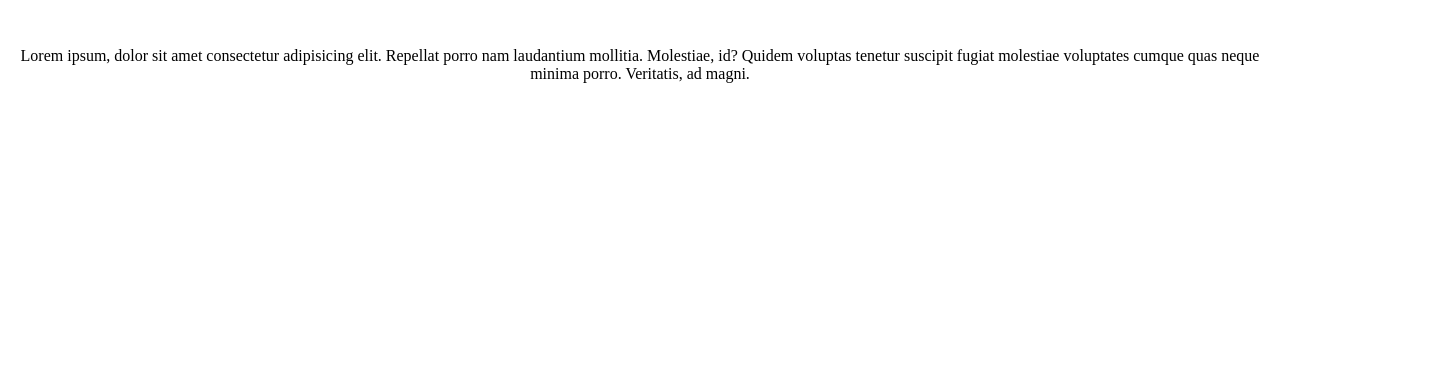
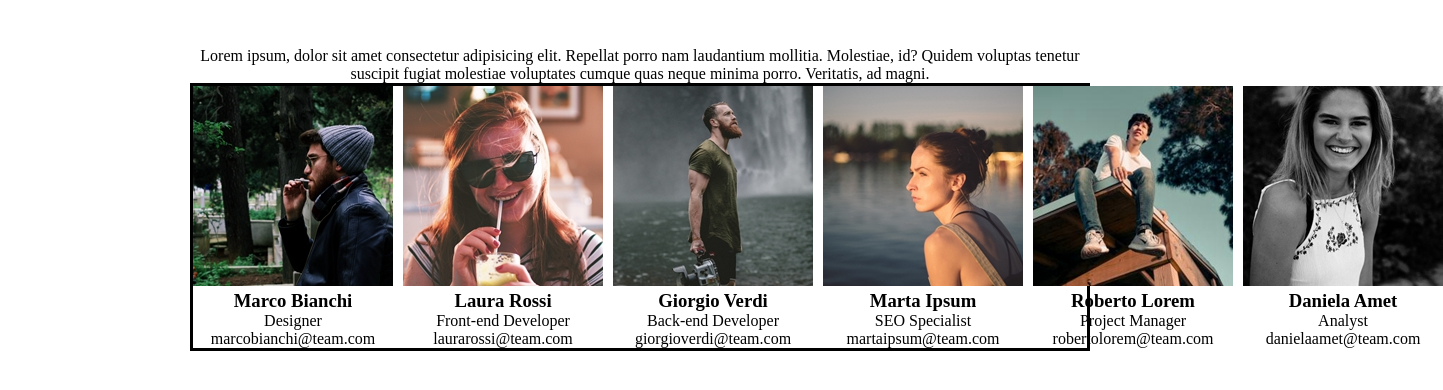
Before and after one commit to SimoneVerzeletti/html-css-flex-cards, a plain HTML site: page index.html in a window 1280 px wide. Shown: the part 40-430 px from the top of the page, 1443 px wide, since content can reach past the window. Drawn offline with Linux system fonts and the light colour scheme.

Commit message:
Feat: box-info-foto

```diff
--- a/index.html
+++ b/index.html
@@ -14,27 +14,45 @@
         <p>
             Lorem ipsum, dolor sit amet consectetur adipisicing elit. Repellat porro nam laudantium mollitia. Molestiae, id? Quidem voluptas tenetur suscipit fugiat molestiae voluptates cumque quas neque minima porro. Veritatis, ad magni.
         </p>
-    </main>
         <div class="box-container">
             <div class="box box-1">
-
+                <img src="./img/male1.png" alt="Foto di Marco Bianchi">
+                <h3>Marco Bianchi</h3>
+                <p>Designer</p>
+                <a mailto="#">marcobianchi@team.com</a>
             </div>
             <div class="box box-2">
-
+                <img src="./img/female1.png" alt="Foto di Laura Rossi">
+                <h3>Laura Rossi</h3>
+                <p>Front-end Developer</p>
+                <a mailto="#">laurarossi@team.com</a>
             </div>
             <div class="box box-3">
+                <img src="./img/male2.png" alt="Foto di Giorgio Verdi">
+                <h3>Giorgio Verdi</h3>
+                <p>Back-end Developer</p>
+                <a mailto="#">giorgioverdi@team.com</a>
 
             </div>
             <div class="box box-4">
-
+                <img src="./img/female2.png" alt="Foto di Marta Ipsum">
+                <h3>Marta Ipsum</h3>
+                <p>SEO Specialist</p>
+                <a mailto="#">martaipsum@team.com</a>
             </div>
             <div class="box box-5">
-
+                <img src="./img/male3.png" alt="Foto di Roberto Lorem">
+                <h3>Roberto Lorem</h3>
+                <p>Project Manager</p>
+                <a mailto="#">robertolorem@team.com</a>
             </div>
             <div class="box box-6">
-
+                <img src="./img/female3.png" alt="Foto di Daniela Amet">
+                <h3>Daniela Amet</h3>
+                <p>Analyst</p>
+                <a mailto="#">danielaamet@team.com</a>
             </div>
-
         </div>
+    </main>
 </body>
 </html>
--- a/style.css
+++ b/style.css
@@ -4,6 +4,10 @@
     box-sizing: border-box;
 }
 
+main {
+    max-width: 900px;
+    margin: 0 auto;
+}
 header {
     padding-bottom: 50px;
 }
@@ -20,4 +24,16 @@ main {
 
 .box-container {
     display: flex;
+    border: solid;
+    column-gap: 10px;
 }
+
+.box {
+    flex-basis: calc((100% /3) -10px;
+    background-color: black;
+    width: 50px;
+}
+
+.box img {
+    width: 100%;
+}
```
Also changed, not shown: img/female1.png (added), img/female2.png (added), img/female3.png (added), img/male1.png (added), img/male2.png (added), img/male3.png (added). Lines whose indentation alone changed are shown as unchanged.
